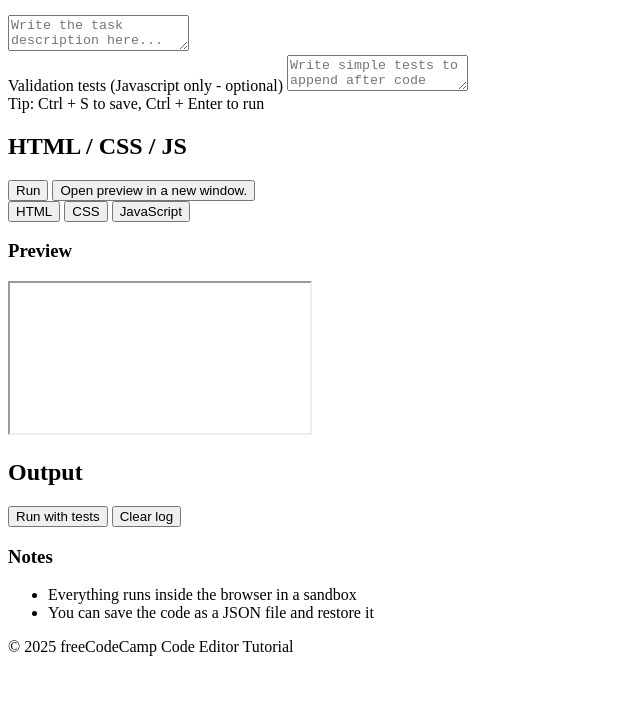
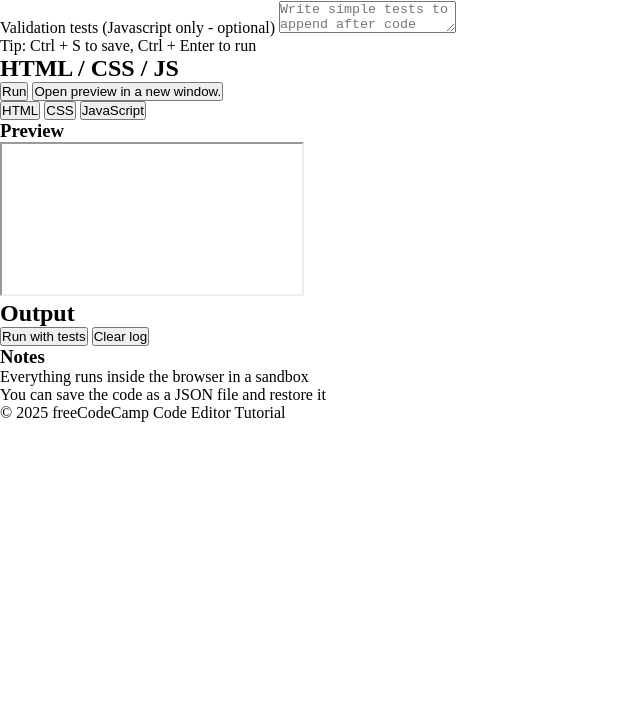
Before and after one commit to yoelleghesse/code-editor, a plain HTML site: page index.html in a window 1280 px wide. Shown: the part 99-800 px from the top of the page, without its empty margins (0-640 px from the left). Drawn offline with Linux system fonts and the light colour scheme.

Commit message:
intial root styling; reset page default

```diff
--- a/index.html
+++ b/index.html
@@ -4,6 +4,7 @@
     <meta charset="UTF-8">
     <meta name="viewport" content="width=device-width, initial-scale=1.0">
     <title>Code editor</title>
+    <link rel="stylesheet" href="styles.css">
 </head>
 <body>
 
@@ -95,5 +96,6 @@
 
     <div class="footer">&copy; 2025 freeCodeCamp Code Editor Tutorial</div>
 
+    <script src="script.js"></script>
 </body>
 </html>
--- /dev/null
+++ b/styles.css
@@ -0,0 +1,19 @@
+:root {
+    --bg: #0f1221;
+    --body-bg: #0b0f1d;
+    --muted: #8b93a7;
+    --txt: #e9ecf1;
+    --brand: #7dd3fc;
+    --brand-2: #60a5fa;
+    --ok: #22c55e;
+    --warn: #eab308;
+    --err: #ef4444;
+    --radius: 18px;
+    --gap: 14px;
+}
+
+* {
+    margin: 0;
+    padding: 0;
+    box-sizing: border-box;
+}
```
Also changed, not shown: script.js (added).
